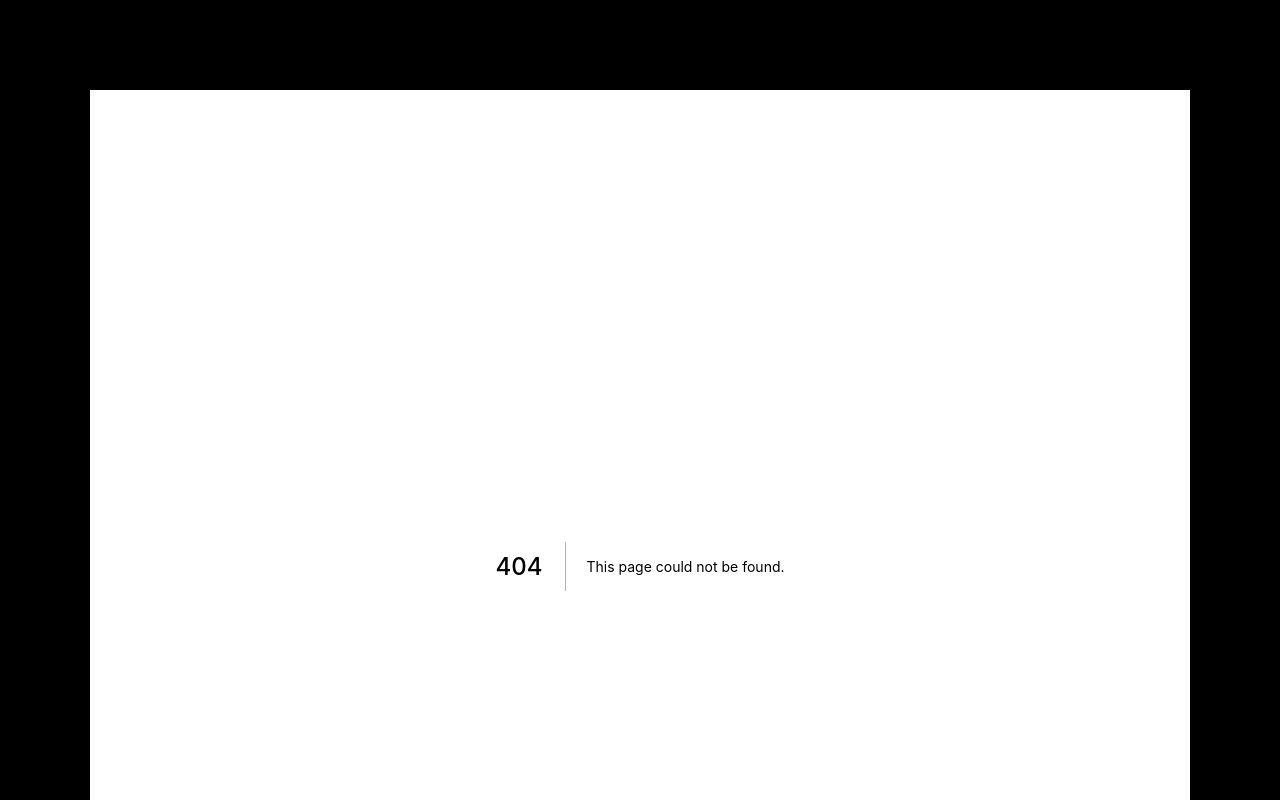
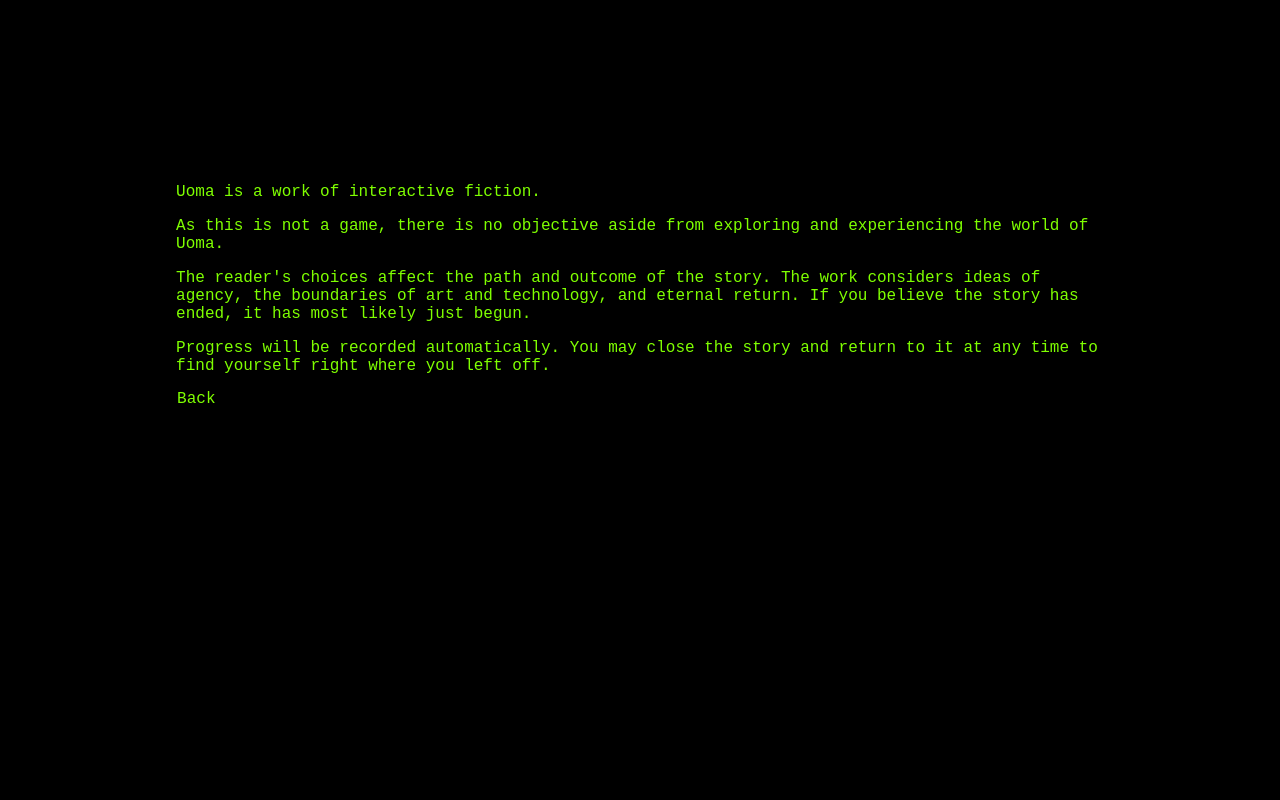
Before and after one commit to perfidiousscript/uoma_screen, a Next.js app: page /tips in a window 1280 px wide. Before the commit this address had no page. Shown: the top 800 px of the page. Built offline with nearby package versions, Linux system fonts and the light colour scheme; a web font is replaced by a local one.

Commit message:
breaks out tips into own page

```diff
--- /dev/null
+++ b/pages/tips.js
@@ -0,0 +1,47 @@
+import Head from "next/head";
+import Link from "next/link";
+
+export default function Tips() {
+  function selectedBackground(e) {
+    e.target.style.background = "chartreuse";
+    e.target.style.color = "black";
+  }
+
+  function unselectedBackground(e) {
+    e.target.style.background = "black";
+    e.target.style.color = "chartreuse";
+  }
+  return (
+    <>
+      <div className="text">
+        <p>Uoma is a work of interactive fiction.</p>
+        <p>
+          As this is not a game, there is no objective aside from exploring and
+          experiencing the world of Uoma.
+        </p>
+        <p>
+          The reader's choices affect the path and outcome of the story. The
+          work considers ideas of agency, the boundaries of art and technology,
+          and eternal return. If you believe the story has ended, it has most
+          likely just begun.
+        </p>
+        <p>
+          Progress will be recorded automatically. You may close the story and
+          return to it at any time to find yourself right where you left off.
+        </p>
+      </div>
+      <div className="choices">
+        <Link href="/">
+          <span
+            onMouseEnter={selectedBackground}
+            onMouseLeave={unselectedBackground}
+            key="start"
+            className="activeChoice"
+          >
+            Back
+          </span>
+        </Link>
+      </div>
+    </>
+  );
+}
```
Also changed, not shown: pages/about.js (+1 -9 lines).
